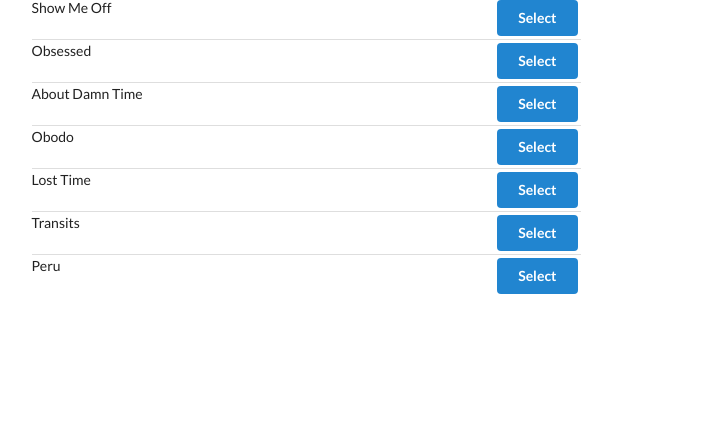
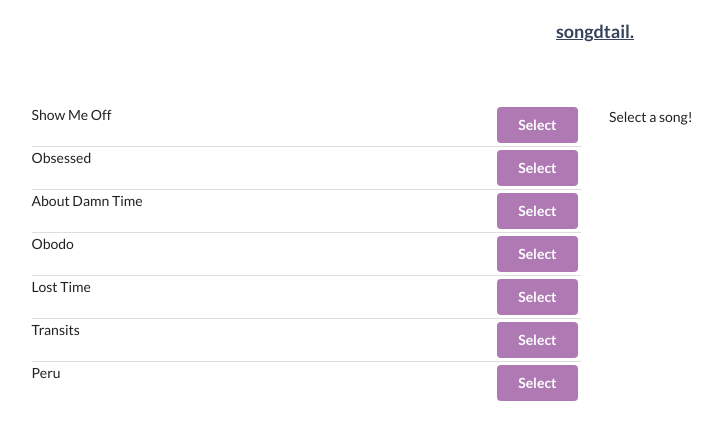
Before and after one commit to thatgirldorian/song-dtail, a React (Create React App) app: page / in a window 1280 px wide. Shown: the top 440 px of the page, without its empty margins (45-767 px from the left). Built offline with nearby package versions, Linux system fonts and the light colour scheme.

Commit message:
Added some styling and wrapped up the app

```diff
--- a/src/App.css
+++ b/src/App.css
@@ -1,38 +1,18 @@
-.App {
-  text-align: center;
+.ui.container {
+  margin-top: 50px;
 }
 
-.App-logo {
-  height: 40vmin;
-  pointer-events: none;
+.ui.button.primary {
+  background-color: #AF7AB3;
 }
 
-@media (prefers-reduced-motion: no-preference) {
-  .App-logo {
-    animation: App-logo-spin infinite 20s linear;
-  }
+.ui.button.primary:hover {
+  background-color: #80558C;
 }
 
-.App-header {
-  background-color: #282c34;
-  min-height: 100vh;
-  display: flex;
-  flex-direction: column;
-  align-items: center;
-  justify-content: center;
-  font-size: calc(10px + 2vmin);
-  color: white;
+.title {
+  text-align: center !important;
+  color: #354259;
+  padding-top: 20px;
+  text-decoration: underline !important;
 }
-
-.App-link {
-  color: #61dafb;
-}
-
-@keyframes App-logo-spin {
-  from {
-    transform: rotate(0deg);
-  }
-  to {
-    transform: rotate(360deg);
-  }
-}
--- a/src/components/App.js
+++ b/src/components/App.js
@@ -1,17 +1,25 @@
 import React from 'react';
 import SongList from './SongList'
 import SongDetail from './SongDetail'
+import '../App.css'
 
 const App = () => {
 
   return (
-    <div className="ui container grid">
+    <div>
+      <h3 className="title">songdtail.</h3>
+      <div className="ui container grid">
       <div className="ui row">
         <div className="column eight wide">
           <SongList />
         </div>
+        <div className="column eight wide">
+          <SongDetail />
+        </div>
       </div>
     </div>
+    </div>
+
   )
 }
 
--- a/src/components/SongDetail.js
+++ b/src/components/SongDetail.js
@@ -1,11 +1,26 @@
 import React, { Component } from 'react';
+import { connect } from 'react-redux'
 
-class SongDetail extends Component {
-    render() {
-        return (
-            <div>The song detail</div>
-        )
+const SongDetail = ({ song }) => {
+    //set some catcher/error handling for when there is no song selected on load
+    if (!song) {
+        return <div>Select a song!</div>
     }
+
+    return (
+        <div>
+            <h3>Song Facts</h3>
+            <p>{song.title}</p>
+            <p>{song.duration}</p>
+            <p>{song.artist}</p>
+            <p>{song.genre}</p>
+        </div>
+    )
 }
 
-export default SongDetail;
+//use the connect component
+const mapStateToProps = (state) => {
+    return { song: state.selectedSong}
+}
+
+export default connect(mapStateToProps)(SongDetail);
--- a/src/components/SongList.js
+++ b/src/components/SongList.js
@@ -21,7 +21,6 @@ class SongList extends Component {
 
 
     render() {
-        console.log(this.props)
         return (
             <div className="ui divided list">{this.renderList()}</div>
         )
@@ -30,7 +29,6 @@ class SongList extends Component {
 
 //create an instance of the connect component and use state from the redux store
 const mapStateToProps = (state) => {
-    console.log(state)
     return {songs: state.songs}
 }
 
```
